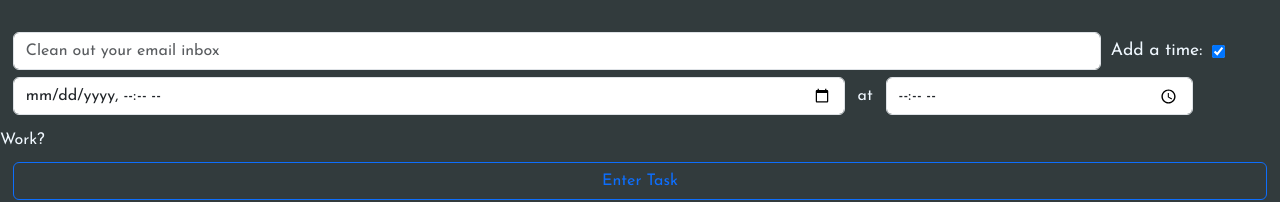
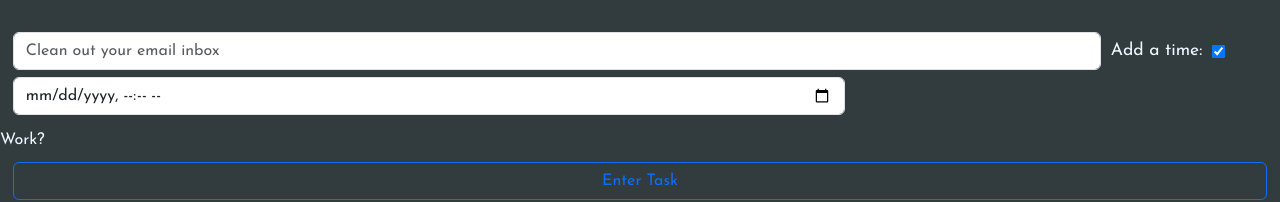
Before and after one commit to Just-A-Random-Coder/main-project, a plain HTML site: page 4-16-25/index.html in a window 1280 px wide. Both pictures are taken after a click on the checkbox "Checkbox for add a time.". Shown: the part 340-542 px from the top of the page. Drawn offline with nearby package versions, Linux system fonts and the light colour scheme.

Commit message:
Update index.html
Signed-off-by: Just-A-Random-Coder <okanabar@cps.edu>

```diff
--- a/4-16-25/index.html
+++ b/4-16-25/index.html
@@ -1,4 +1,3 @@
-<!-- Got Timepicker to work -->
 <!DOCTYPE html>
 <!--
     Om Kanabar 2025
@@ -48,10 +47,8 @@
             <input type="checkbox" id="timeBox" style="width:1%;height:1%;font-size:17.5px" onclick="timeCheck()" aria-label="Checkbox for add a time."/>
         </div>
         <div style="display:none;" id="datetime">
-            <div style="display: flex; align-items: center; gap 10px">
+            <div style="display: flex; align-items: center; gap: 10px">
                 <input class="form-control" type="datetime-local" id="meeting-time" name="meeting-time"/>
-                <span><p style="margin-top:-10px;">at</p></span>
-                <input class="form-control" type="time" id="time-control"/>
             </div>
             <p id="work">Work?</p>
         </div>
```
